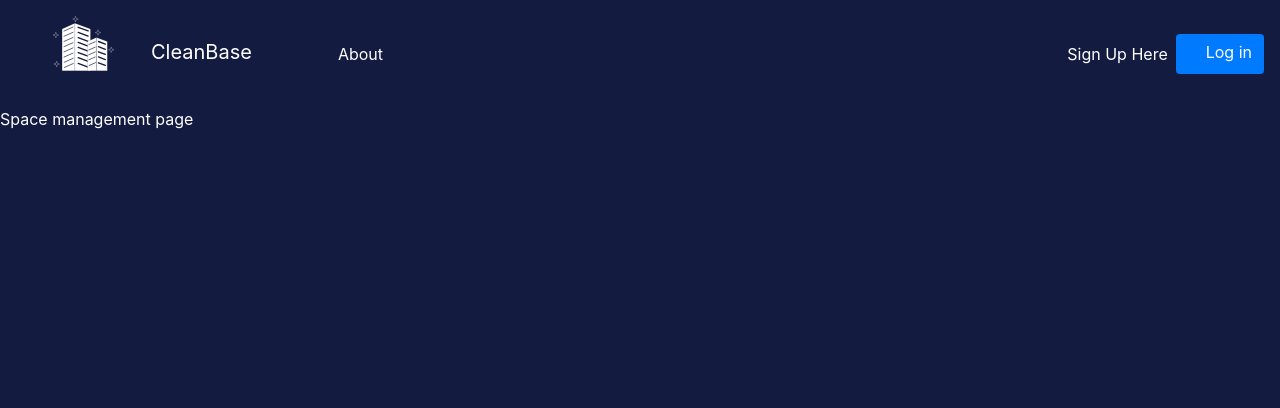
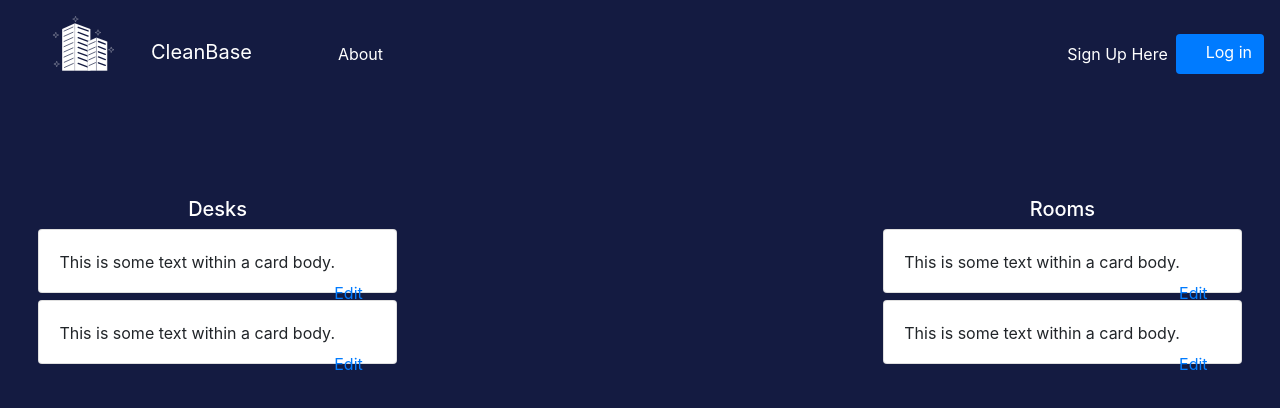
Before and after one commit to katerinaboyer/cleanbase, a React (Create React App) app: page /space-mgmt in a window 1280 px wide. Shown: the top 408 px of the page. Built offline with nearby package versions, Linux system fonts and the light colour scheme.

Commit message:
office manager dashboard

```diff
--- a/src/App.js
+++ b/src/App.js
@@ -32,6 +32,7 @@ import SanitationSchedule from "./components/sanitation-schedule.component";
 import AccountSettings from "./components/account-settings-page.component";
 import AccountMgmt from "./components/account-management.component";
 import SpaceMgmt from "./components/space-management.component";
+import AddEmployee from "./components/add-employee.component";
 
 function App(props) {
   return (
@@ -62,6 +63,7 @@ function App(props) {
         <PrivateRoute path="/account-settings" component={AccountSettings} />
         <PrivateRoute path="/account-mgmt" component={AccountMgmt} />
         <PrivateRoute path="/space-mgmt" component={SpaceMgmt} />
+        <PrivateRoute path="/addEmployee" component={AddEmployee} />
       </Switch>
     </Router>
   );
--- a/src/components/account-management.component.js
+++ b/src/components/account-management.component.js
@@ -1,14 +1,42 @@
 import React, { Component } from "react";
+import { Button } from "react-bootstrap";
+import Card from "react-bootstrap/Card";
+import { Link } from "react-router-dom";
+import "./../styles.css";
 
 
 export default class AccountMgmt extends Component {
+    constructor(props) {
+        super(props);
 
+      }
 
     render() {
         return(
-            <div style={{color:"white"}}>
-                <h3 style={{color:"white", paddingLeft:"50px"}}>Account Management Page</h3>
-            </div>
+            <div
+            style={{
+              width: "80%",
+              float: "left",
+              marginLeft: "3%",
+              marginTop: "7%",
+              marginBottom: "2%"
+            }}
+          >
+            <h5 style={{ color: "white", textAlign: "left" }}>Filter by: Employees</h5>
+            <Card style={{height: '4rem', marginBottom: "2%"}}>
+              <Card.Body className="card-body">
+                This is some text within a card body.
+                <Button variant="link" style={{float: 'right'}}>Edit</Button>
+              </Card.Body>
+            </Card>
+            <Card style={{height: '4rem', marginBottom: "2%"}}>
+              <Card.Body className="card-body">
+                This is some text within a card body.
+                <Button variant="link" style={{float: 'right'}}>Edit</Button>
+              </Card.Body>
+            </Card>
+            <Link to="/addEmployee" style={{marginLeft: "45%"}}>Add Employee</Link>
+          </div>
         );
     }
 }
--- /dev/null
+++ b/src/components/add-employee.component.js
@@ -0,0 +1,36 @@
+import React, { Component } from "react";
+import axios from "axios";
+import './../styles.css';
+
+export default class AddEmployee extends Component {
+    constructor(props) {
+        super(props);
+
+        this.state = {
+            accounts: []
+          }
+
+    }
+    componentDidMount() {
+        axios.get('http://localhost:5000/accounts/')
+          .then(response => {
+              console.log(response.data);
+              if (response.data.length > 0) {
+                  this.setState({
+                      accounts: response.data.map(account => account)
+                  })
+              }
+          })
+          .catch((error) => {
+              console.log(error);
+          })
+
+    }
+
+
+    render() {
+        return(
+            <p>this is the add employee</p>
+        );
+    }
+}
--- a/src/components/navbar.component.jsx
+++ b/src/components/navbar.component.jsx
@@ -33,13 +33,14 @@ const NavbarOptions = props => {
           <Nav.Link href="/account-mgmt">Account Management</Nav.Link>
           <Nav.Link href="/space-mgmt">Space Management</Nav.Link>
           <Nav.Link href="/schedule">Schedule</Nav.Link>
+          <Nav.Link href="/illness-report">Illness Report</Nav.Link>
         </>
       );
     case "sanitation":
       return (
         <>
           <Nav.Link href="/dashboard">Dashboard</Nav.Link>
-          <Nav.Link href="/schedule">Schedule</Nav.Link>
+          <Nav.Link href="/sanitation-schedule">Schedule</Nav.Link>
         </>
       );
     default:
--- a/src/components/space-management.component.js
+++ b/src/components/space-management.component.js
@@ -1,10 +1,64 @@
 import React, { Component } from "react";
+import { Button } from "react-bootstrap";
+import Card from "react-bootstrap/Card";
+import "./../styles.css";
+
+export default class SpaceMgmt extends Component {
+    constructor(props) {
+      super(props);
+
+    }
 
 
-export default class SpaceMgmt extends Component {
     render() {
-        return(
-            <p style={{color:"white"}}>Space management page</p>
-        );
+      return (
+        <div>
+             <div
+          style={{
+            width: "28%",
+            float: "left",
+            marginLeft: "3%",
+            marginTop: "7%",
+            marginBottom: "2%"
+          }}
+        >
+          <h5 style={{ color: "white", textAlign: "center" }}>Desks</h5>
+          <Card className="space-mgmt">
+            <Card.Body className="card-body">
+              This is some text within a card body.
+              <Button variant="link" style={{float: "right"}}>Edit</Button>
+            </Card.Body>
+          </Card>
+          <Card className="space-mgmt">
+            <Card.Body className="card-body">
+              This is some text within a card body.
+              <Button variant="link" style={{float: "right"}}>Edit</Button>
+            </Card.Body>
+          </Card>
+        </div>
+          <div
+            style={{
+              width: "28%",
+              float: "right",
+              marginRight: "3%",
+              marginTop: "7%"
+            }}
+          >
+             <h5 style={{ color: "white", textAlign: "center" }}>Rooms</h5>
+            <Card className="space-mgmt">
+              <Card.Body className="card-body">
+                This is some text within a card body.
+                <Button variant="link" style={{float: "right"}}>Edit</Button>
+              </Card.Body>
+            </Card>
+            <Card className="space-mgmt">
+              <Card.Body className="card-body">
+                This is some text within a card body.
+                <Button variant="link" style={{float: "right"}}>Edit</Button>
+              </Card.Body>
+            </Card>
+          </div>
+        </div>
+      );
     }
-}
+  }
--- a/src/styles.css
+++ b/src/styles.css
@@ -89,6 +89,11 @@
   color: white;
 }
 
-* h3{
+* h3 {
   color: white;
 }
+
+.space-mgmt {
+  height: 4rem;
+  margin-bottom: 2%;
+}
```
